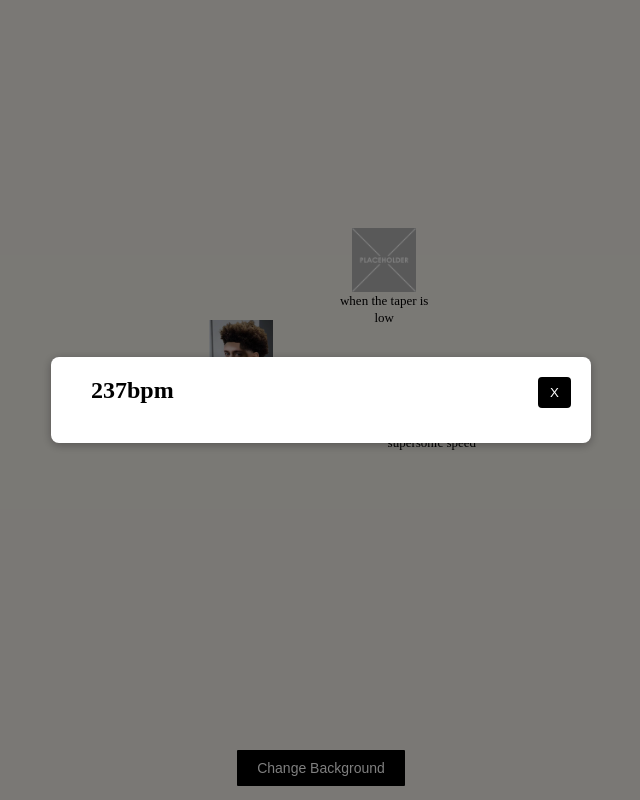
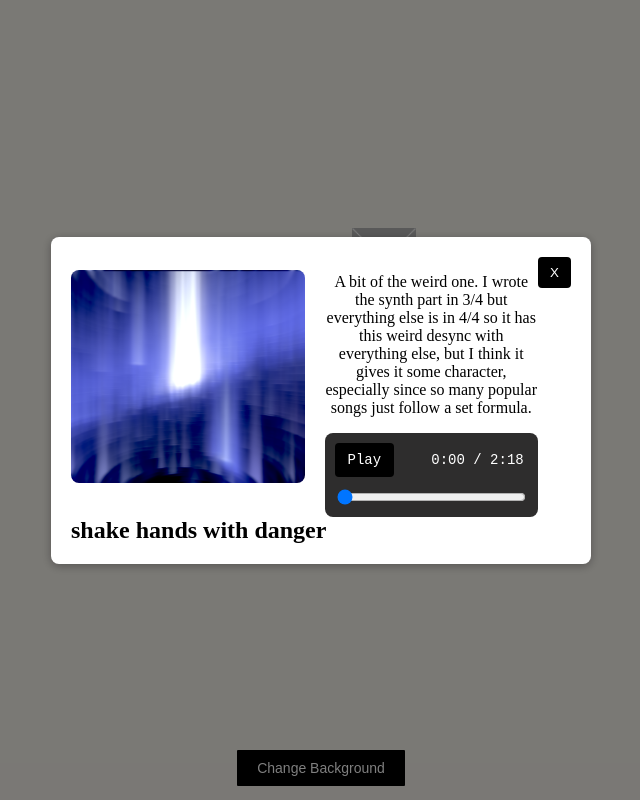
Before and after one commit to D3ltaT1me/site, a plain HTML site: page index.html in a window 1280 px wide. Both pictures are taken after a click on the link "supersonic speed". Shown: the whole page, without its empty margins (319-959 px from the left). Drawn offline with Linux system fonts and the light colour scheme.

Commit message:
added new song

```diff
--- a/audio.js
+++ b/audio.js
@@ -41,4 +41,15 @@ function formatTime(seconds) {
     audio.addEventListener('ended', () => {
         playPauseBtn.textContent = 'Play';
     });
+
+    document.querySelectorAll('.translucent_black').forEach(overlay => {
+      overlay.addEventListener('click', (e) => {
+        if (e.target === overlay) {
+          document.querySelectorAll('audio').forEach(otherAudio => {
+              otherAudio.pause();
+              otherAudio.closest('.audio-player').querySelector('.playPause').textContent = 'Play';
           });
+        }
+      });
+    });
+});
--- a/index.html
+++ b/index.html
@@ -19,7 +19,7 @@
                         <span class="pointer-events-auto text-center">when the taper is low</span>
                     </a>
                     <a draggable="false" data-drag="true" class="absolute text-sm flex flex-col items-center justify-center pointer-events-auto w-[90px] draggable openModal" data-target="modal2" style="top: 52.0808%; left: 59.3137%; outline: none; z-index: 7;">
-                        <img draggable="false" src="placeholder.png" width="64" height="64" class="pointer-events-auto">
+                        <img draggable="false" src="shake_hands_with_danger.png" width="64" height="64" class="pointer-events-auto">
                         <span class="pointer-events-auto text-center">supersonic speed</span>
                     </a>
                     <a draggable="false" data-drag="true" class="absolute text-sm flex flex-col items-center justify-center pointer-events-auto w-[90px] draggable openModal" data-target="modal3" style="top: 45.0808%; left: 43.3137%; outline: none; z-index: 7;">
@@ -38,7 +38,19 @@
         <div id="modal2" class="translucent_black z-50">
             <div class="absolute box-content">
                 <button class="closeModal" data-target="modal2">X</button>
-                <h2>237bpm</h2>
+                <div class="flex items-center image-text-container">
+                    <img src="shake_hands_with_danger.png" alt="Shake Hands With Danger" class="modal_img">
+                    <div>
+                        <p>A bit of the weird one. I wrote the synth part in 3/4 but everything else is in 4/4 so it has this weird desync with everything else, but I think it gives it some character, especially since so many popular songs just follow a set formula.</p>
+                        <div class="audio-player" data-audio-player>
+                            <button class="playPause">Play</button>
+                            <span class="timer">0:00 / 2:18</span>
+                            <input type="range" class="progressBar" value="0" step="1">
+                            <audio src="sdaf.wav"></audio>
+                          </div>
+                    </div>
+                </div>
+                <h2>shake hands with danger</h2>
             </div>
         </div>
         <div id="modal3" class="translucent_black z-50">
--- a/styles.css
+++ b/styles.css
@@ -166,8 +166,9 @@ audio, canvas, embed, iframe, img, object, svg, video {
     position: absolute;
 }
 div.box-content h2 {
-    margin-left: 20px;
+    margin-left: 0;
     margin-top: 0;
+    margin-bottom: 0;
     font-size: 1.5rem;
     color: #000000;
     text-align: left;
```
Also changed, not shown: shake_hands_with_danger.png (added), 1 other file. Lines whose indentation alone changed are shown as unchanged.
